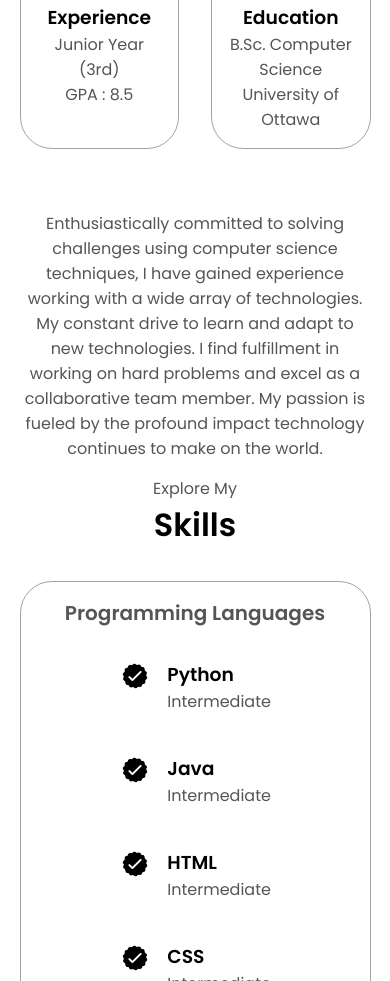
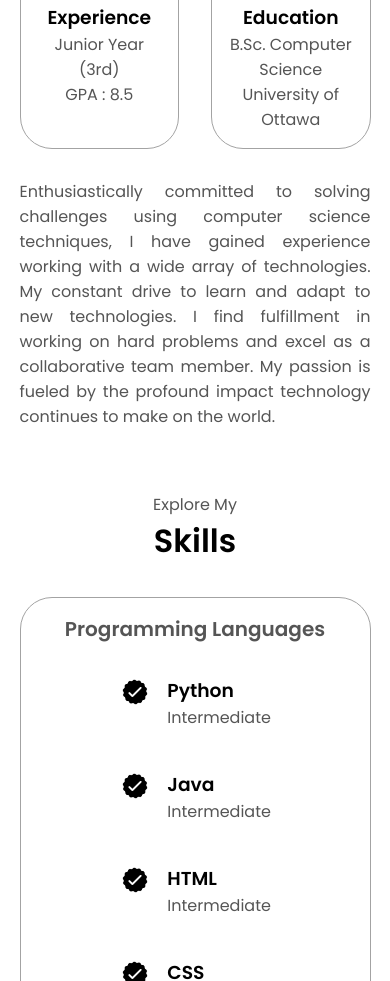
Before and after one commit to brunokazadi/myportfolio, a plain HTML site: page index.html in a window 390 px wide. Shown: the part 1004-1985 px from the top of the page. Drawn offline with Linux system fonts and the light colour scheme.

Commit message:
updating styles for more responsiveness on mobile devices

```diff
--- a/mediaqueries.css
+++ b/mediaqueries.css
@@ -101,6 +101,7 @@
       text-align: justify;
     }
     #about .text-container {
-      padding-top: 5rem;
+      padding-top: 3rem;
+      padding-bottom: 3rem;
     }
   }
--- a/style.css
+++ b/style.css
@@ -163,14 +163,7 @@ section {
     text-align: center;
     height: 150px ;
   }
- #about .text-container{
-    display: flex;
-    justify-content: center;
-    align-items: center;
-    text-align: center;
-    height: 150px ;
-    padding-top: 2rem;
-  }
+
 
 .section-container {
   display: flex;
```
